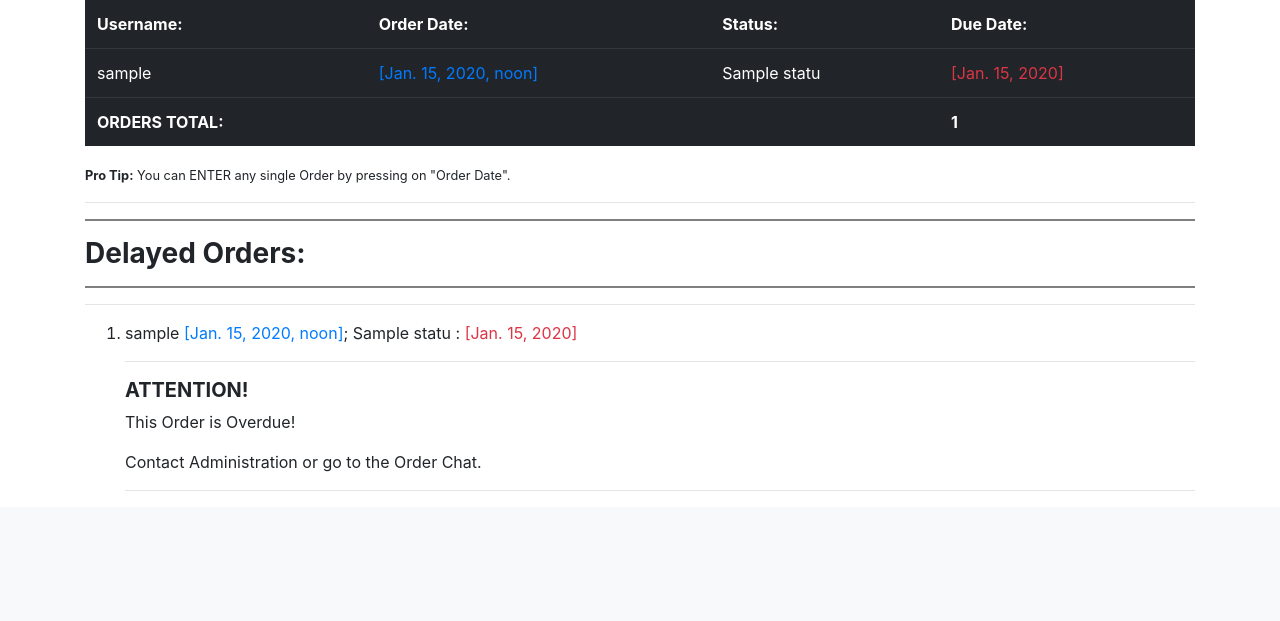
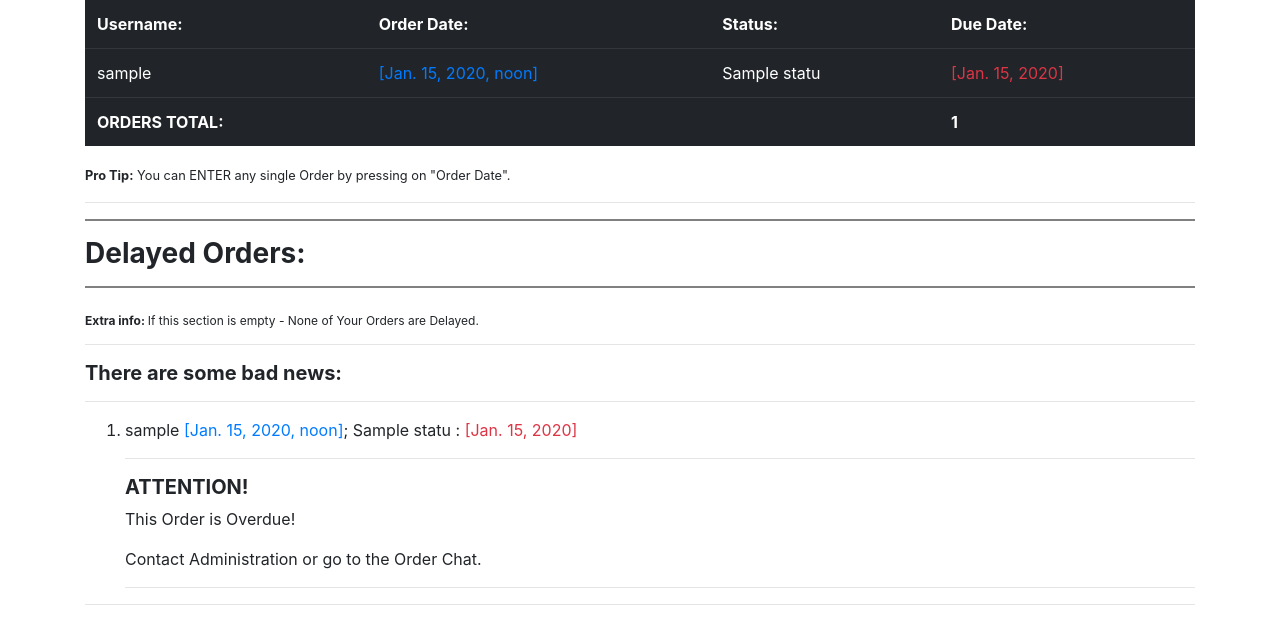
Before and after one commit to RedasMiliunas/sandbox_no1, a Django app: page /user_orders/ in a window 1280 px wide. Shown: the part 311-932 px from the top of the page. Before the commit the page ends 802 px from the top, so only its background shows below. Run offline with Django 4.2, Linux system fonts and the light colour scheme; a user stored in the database is signed in; tables that the repository leaves empty hold one stand-in row (values such as "Sample post"); some libraries are stand-ins or nearby versions.

Commit message:
Padarytas apejimas, bet nezinau ar tai mane tenkina

```diff
--- a/mysite/sandbox/templates/user_orders.html
+++ b/mysite/sandbox/templates/user_orders.html
@@ -34,12 +34,15 @@
 <hr style="height:2px;border-width:0;color:gray;background-color:gray">
 <h3><strong>Delayed Orders:</strong></h3>
 <hr style="height:2px;border-width:0;color:gray;background-color:gray">
+<p><sub><strong>Extra info: </strong>If this section is empty - None of Your Orders are Delayed.</sub></p>
 <hr>
-<ol>
+
 {% for element in user_orders %}
     {% if element.is_overdue %}
+    <h5><strong>There are some bad news:</strong></h5>
+    <hr>
+<ol>
 <li>
-
 <p>{{ element.customer }} <a href="{% url 'order' element.pk %}">[{{ element.date }}]</a>; {{ element.status }} : <span class="{% if element.is_overdue %}text-danger{% endif %}">
     {% if not element.is_overdue %}[{{ element.due_back }}] {% else %} [{{ element.due_back }}]
     <p><span class="text-danger">
@@ -50,9 +53,9 @@
     <p>Contact Administration or go to the Order Chat.</p></span></p>{% endif %}</span></p>
     </div>
     </li>
+    <hr>
+</ol>
 <hr>
-</ol>
-
 {% endif %}
 {% endfor %}
 {% endblock %}
```
